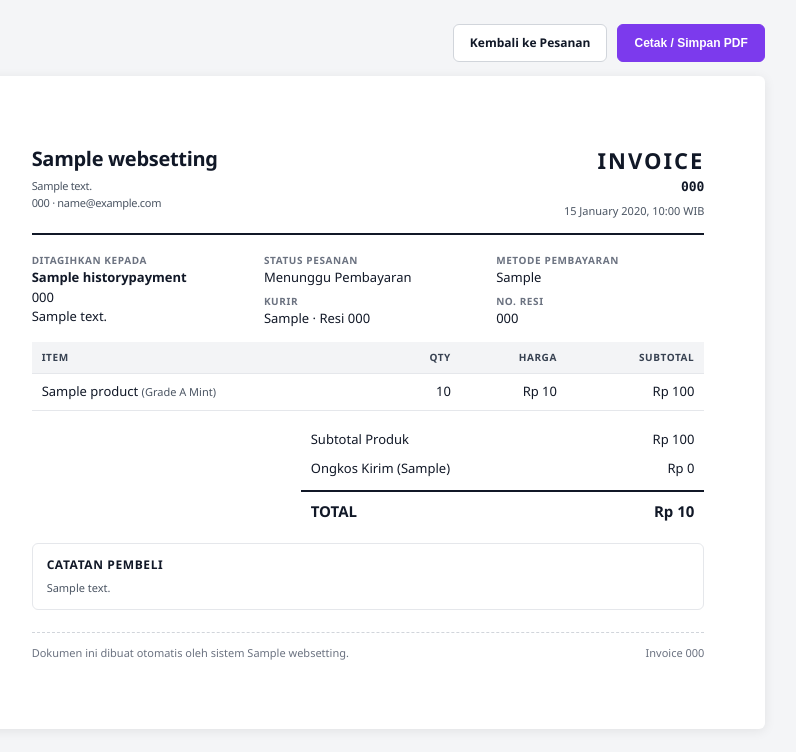
After one commit to Fathiiathallah/Kartuta_ecommerce, a Django app: page /app/pesanan/000/invoice/ in a window 1280 px wide. The commit adds this page. Shown: the top 752 px of the page, without its empty margins (272-1068 px from the left). Run offline with Django 5.2, Linux system fonts and the light colour scheme; a user stored in the database is signed in; tables that the repository leaves empty hold one stand-in row (values such as "Sample post").

Commit message:
tambah halaman invoice siap cetak (A4) untuk pembeli dan admin

```diff
--- a/app/models.py
+++ b/app/models.py
@@ -115,8 +115,8 @@ class Product(models.Model):
 
 class HistoryPayment(models.Model):
     PAYMENT_STATUS = [
-        ('Pending', 'Menunggu Pembayaran QRIS'),
-        ('Completed', 'Lunas Terverifikasi (Midtrans)'),
+        ('Pending', 'Menunggu Pembayaran'),
+        ('Completed', 'Lunas Terverifikasi'),
         ('Packing', 'Sedang Dipacking (4-Layer Gold Safety)'),
         ('Shipped', 'Dalam Pengiriman Kurir (J&T/JNE)'),
         ('Delivered', 'Paket Diterima Customer'),
--- a/app/urls.py
+++ b/app/urls.py
@@ -68,6 +68,7 @@ urlpatterns = [
     path('pesanan/', views_pengguna.pesanan_saya, name='pesanan_saya'),
     path('pesanan/<path:invoice_number>/bayar/', views_pengguna.pesanan_bayar_simulasi, name='pesanan_bayar_simulasi'),
     path('pesanan/<path:invoice_number>/bukti/', views_pengguna.pesanan_upload_bukti, name='pesanan_upload_bukti'),
+    path('pesanan/<path:invoice_number>/invoice/', views_pengguna.pesanan_invoice, name='pesanan_invoice'),
     path('pesanan/<path:invoice_number>/terima/', views_pengguna.pesanan_konfirmasi_terima, name='pesanan_konfirmasi_terima'),
     path('pesanan/<path:invoice_number>/', views_pengguna.pesanan_detail, name='pesanan_detail'),
 
--- a/app/views_pengguna.py
+++ b/app/views_pengguna.py
@@ -3,6 +3,7 @@ import uuid
 import json
 from django.shortcuts import render, redirect, get_object_or_404
 from django.urls import reverse
+from django.core.exceptions import PermissionDenied
 from django.contrib import messages
 from django.contrib.auth.decorators import login_required
 from django.views.decorators.csrf import csrf_exempt
@@ -494,6 +495,32 @@ def pesanan_upload_bukti(request, invoice_number):
 
 
 @login_required
+def pesanan_invoice(request, invoice_number):
+    """Invoice siap cetak (A4) — bisa diakses pembeli pemilik pesanan maupun admin."""
+    user_client = get_or_create_user_client(request.user)
+    order = get_object_or_404(
+        HistoryPayment.objects.select_related('user_client').prefetch_related('items', 'items__product'),
+        invoice_number=invoice_number
+    )
+    if not (request.user.is_staff or order.user_client_id == getattr(user_client, 'id', None)):
+        raise PermissionDenied
+
+    items = list(order.items.all())
+    items_total = sum(item.subtotal() for item in items)
+    shipping_cost = max(order.amount - items_total, 0)
+
+    context = {
+        'order': order,
+        'items': items,
+        'items_total': items_total,
+        'shipping_cost': shipping_cost,
+        'is_manual': order.payment_method == 'Transfer Bank Manual',
+        'bank_accounts': settings.BANK_ACCOUNTS,
+    }
+    return render(request, 'pengguna/invoice_print.html', context)
+
+
+@login_required
 def pesanan_konfirmasi_terima(request, invoice_number):
     user_client = get_or_create_user_client(request.user)
     order = get_object_or_404(HistoryPayment, invoice_number=invoice_number, user_client=user_client)
--- a/templates/admin_super/pesanan_detail.html
+++ b/templates/admin_super/pesanan_detail.html
@@ -13,6 +13,9 @@
         </a>
 
         <div style="display: flex; align-items: center; gap: 10px;">
+            <a href="{% url 'app:pesanan_invoice' order.invoice_number %}" target="_blank" rel="noopener" class="btn-hero-outline" style="text-decoration: none; padding: 6px 12px; font-size: 11px; display: inline-flex; align-items: center; gap: 6px;">
+                <svg class="icon-svg" width="17" height="17" fill="none" stroke="currentColor" stroke-width="1.6" stroke-linecap="round" stroke-linejoin="round" aria-hidden="true" focusable="false"><use href="#i-file"/></svg> Cetak Invoice
+            </a>
             <a href="{% url 'app:pesanan_detail' order.invoice_number %}" target="_blank" class="btn-hero-outline" style="text-decoration: none; padding: 6px 12px; font-size: 11px;">
                 <svg class="icon-svg" width="17" height="17" fill="none" stroke="currentColor" stroke-width="1.6" stroke-linecap="round" stroke-linejoin="round" aria-hidden="true" focusable="false"><use href="#i-eye"/></svg> Tampilan Sisi Pengguna
             </a>
--- /dev/null
+++ b/templates/pengguna/invoice_print.html
@@ -0,0 +1,148 @@
+<!DOCTYPE html>
+<html lang="id">
+<head>
+    <meta charset="UTF-8">
+    <meta name="viewport" content="width=device-width, initial-scale=1">
+    <title>Invoice {{ order.invoice_number }} — {{ web_setting.nama_organisasi|default:"KartuTa" }}</title>
+    <style>
+        * { box-sizing: border-box; }
+        body {
+            margin: 0; padding: 24px; background: #f4f5f7; color: #111827;
+            font-family: "Segoe UI", Arial, Helvetica, sans-serif; font-size: 13px; line-height: 1.5;
+        }
+        .sheet { max-width: 210mm; margin: 0 auto; background: #fff; padding: 18mm 16mm; border-radius: 6px; box-shadow: 0 2px 12px rgba(0,0,0,.08); }
+        .head { display: flex; justify-content: space-between; gap: 24px; border-bottom: 2px solid #111827; padding-bottom: 14px; }
+        .brand { font-size: 20px; font-weight: 800; letter-spacing: -.3px; }
+        .brand small { display: block; font-size: 11px; font-weight: 400; color: #4b5563; margin-top: 4px; }
+        .doc { text-align: right; }
+        .doc h1 { margin: 0; font-size: 22px; letter-spacing: 2px; }
+        .doc .no { font-family: "Consolas", monospace; font-size: 13px; font-weight: 700; }
+        .meta { display: flex; gap: 24px; margin: 18px 0 6px; }
+        .meta > div { flex: 1; }
+        .lbl { font-size: 10px; text-transform: uppercase; letter-spacing: .6px; color: #6b7280; font-weight: 700; }
+        table { width: 100%; border-collapse: collapse; margin-top: 14px; }
+        th, td { padding: 8px 10px; border-bottom: 1px solid #e5e7eb; text-align: left; vertical-align: top; }
+        th { background: #f3f4f6; font-size: 10px; text-transform: uppercase; letter-spacing: .6px; color: #374151; }
+        td.num, th.num { text-align: right; white-space: nowrap; }
+        .totals { margin-top: 14px; margin-left: auto; width: 60%; }
+        .totals div { display: flex; justify-content: space-between; padding: 5px 10px; }
+        .totals .grand { border-top: 2px solid #111827; margin-top: 6px; padding-top: 8px; font-size: 15px; font-weight: 800; }
+        .box { border: 1px solid #e5e7eb; border-radius: 6px; padding: 12px 14px; margin-top: 16px; }
+        .box h2 { margin: 0 0 6px; font-size: 12px; text-transform: uppercase; letter-spacing: .6px; }
+        .rek { font-family: "Consolas", monospace; font-size: 13px; }
+        .note { font-size: 11px; color: #4b5563; margin-top: 6px; }
+        .foot { margin-top: 22px; padding-top: 12px; border-top: 1px dashed #d1d5db; display: flex; justify-content: space-between; font-size: 11px; color: #6b7280; }
+        .toolbar { max-width: 210mm; margin: 0 auto 14px; display: flex; gap: 10px; justify-content: flex-end; }
+        .btn { padding: 9px 16px; border-radius: 6px; border: 1px solid #d1d5db; background: #fff; font-size: 12px; font-weight: 700; cursor: pointer; text-decoration: none; color: #111827; }
+        .btn.primary { background: #7c3aed; border-color: #7c3aed; color: #fff; }
+        @media print {
+            body { background: #fff; padding: 0; font-size: 12px; }
+            .toolbar { display: none; }
+            .sheet { box-shadow: none; border-radius: 0; max-width: none; padding: 0; }
+            @page { size: A4; margin: 14mm; }
+        }
+    </style>
+</head>
+<body>
+    <div class="toolbar">
+        <a class="btn" href="{% url 'app:pesanan_detail' order.invoice_number %}">Kembali ke Pesanan</a>
+        <button class="btn primary" onclick="window.print()">Cetak / Simpan PDF</button>
+    </div>
+
+    <div class="sheet">
+        <div class="head">
+            <div class="brand">
+                {{ web_setting.nama_organisasi|default:"KartuTa Indonesia" }}
+                <small>
+                    {{ web_setting.alamat|default:"Makassar, Sulawesi Selatan" }}<br>
+                    {{ web_setting.no_telp|default:"-" }} &middot; {{ web_setting.email|default:"contact@kartuta.id" }}
+                </small>
+            </div>
+            <div class="doc">
+                <h1>INVOICE</h1>
+                <div class="no">{{ order.invoice_number }}</div>
+                <div class="note">{{ order.payment_date|date:"d F Y, H:i" }} WIB</div>
+            </div>
+        </div>
+
+        <div class="meta">
+            <div>
+                <div class="lbl">Ditagihkan Kepada</div>
+                <strong>{{ order.shipping_name|default:order.user_client.username }}</strong><br>
+                {{ order.shipping_phone|default:order.user_client.telp|default:"-" }}<br>
+                {{ order.shipping_address|default:order.user_client.alamat|default:"-" }}
+            </div>
+            <div>
+                <div class="lbl">Status Pesanan</div>
+                {{ order.get_status_display }}<br>
+                <span class="lbl" style="display:block; margin-top:6px;">Kurir</span>
+                {{ order.courier_service }}{% if order.tracking_number_awb %} &middot; Resi {{ order.tracking_number_awb }}{% endif %}
+            </div>
+            <div>
+                <div class="lbl">Metode Pembayaran</div>
+                {{ order.payment_method }}<br>
+                {% if order.tracking_number_awb %}
+                <span class="lbl" style="display:block; margin-top:6px;">No. Resi</span>
+                {{ order.tracking_number_awb }}
+                {% endif %}
+            </div>
+        </div>
+
+        <table>
+            <thead>
+                <tr>
+                    <th>Item</th>
+                    <th class="num">Qty</th>
+                    <th class="num">Harga</th>
+                    <th class="num">Subtotal</th>
+                </tr>
+            </thead>
+            <tbody>
+                {% for item in items %}
+                <tr>
+                    <td>{{ item.product.name }}{% if item.product.card_grade %} <span class="note">({{ item.product.card_grade }})</span>{% endif %}</td>
+                    <td class="num">{{ item.quantity }}</td>
+                    <td class="num">Rp {{ item.price|floatformat:0 }}</td>
+                    <td class="num">Rp {{ item.subtotal|floatformat:0 }}</td>
+                </tr>
+                {% empty %}
+                <tr>
+                    <td>{{ order.display_products }}</td>
+                    <td class="num">{{ order.total_quantity }}</td>
+                    <td class="num">Rp {{ order.amount|floatformat:0 }}</td>
+                    <td class="num">Rp {{ order.amount|floatformat:0 }}</td>
+                </tr>
+                {% endfor %}
+            </tbody>
+        </table>
+
+        <div class="totals">
+            <div><span>Subtotal Produk</span><span>Rp {{ items_total|default:order.amount|floatformat:0 }}</span></div>
+            <div><span>Ongkos Kirim ({{ order.courier_service }})</span><span>Rp {{ shipping_cost|floatformat:0 }}</span></div>
+            <div class="grand"><span>TOTAL</span><span>Rp {{ order.amount|floatformat:0 }}</span></div>
+        </div>
+
+        {% if is_manual and order.status == 'Pending' %}
+        <div class="box">
+            <h2>Instruksi Transfer</h2>
+            <div class="note">Transfer tepat Rp {{ order.amount|floatformat:0 }} ke salah satu rekening berikut, lalu unggah bukti transfer di halaman pesanan.</div>
+            <div style="margin-top:8px; display:flex; flex-direction:column; gap:4px;">
+                {% for rek in bank_accounts %}<div class="rek">{{ rek }}</div>{% endfor %}
+            </div>
+        </div>
+        {% endif %}
+
+        {% if order.notes %}
+        <div class="box">
+            <h2>Catatan Pembeli</h2>
+            <div class="note">{{ order.notes }}</div>
+        </div>
+        {% endif %}
+
+        <div class="foot">
+            <span>Dokumen ini dibuat otomatis oleh sistem {{ web_setting.nama_organisasi|default:"KartuTa" }}.</span>
+            <span>Invoice {{ order.invoice_number }}</span>
+        </div>
+    </div>
+</body>
+</html>
--- a/templates/pengguna/pesanan_detail.html
+++ b/templates/pengguna/pesanan_detail.html
@@ -68,6 +68,10 @@
                         <svg class="icon-svg" width="17" height="17" fill="none" stroke="currentColor" stroke-width="1.6" stroke-linecap="round" stroke-linejoin="round" aria-hidden="true" focusable="false"><use href="#i-check"/></svg> Pesanan Telah Selesai
                     </span>
                 {% endif %}
+                <a href="{% url 'app:pesanan_invoice' order.invoice_number %}" target="_blank" rel="noopener" class="btn-hero-outline" style="padding: 12px 16px; font-size: 12px; font-weight: 700; text-decoration: none; display: inline-flex; align-items: center; gap: 6px;">
+                    <svg class="icon-svg" width="17" height="17" fill="none" stroke="currentColor" stroke-width="1.6" stroke-linecap="round" stroke-linejoin="round" aria-hidden="true" focusable="false"><use href="#i-file"/></svg>
+                    <span>Cetak Invoice</span>
+                </a>
             </div>
         </div>
 
```
Also changed, not shown: app/migrations/0010_alter_historypayment_status.py (added).
